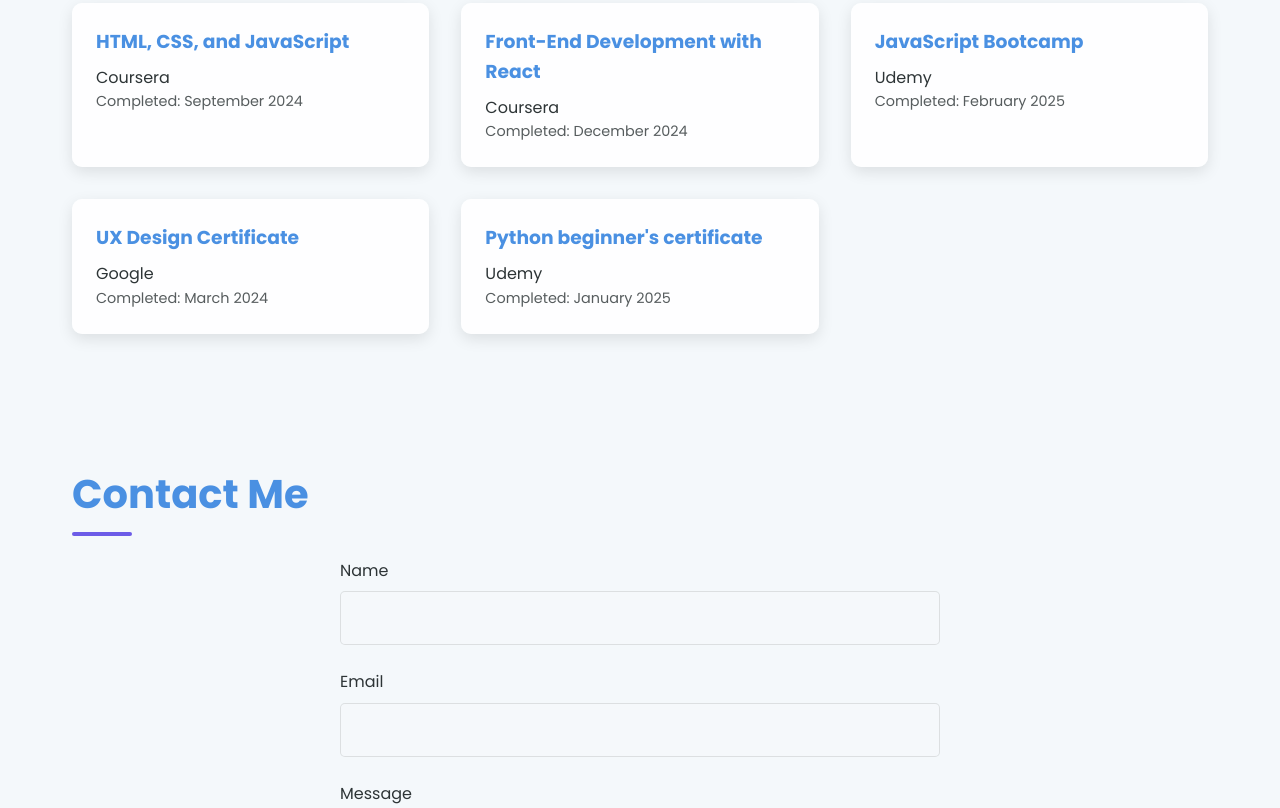
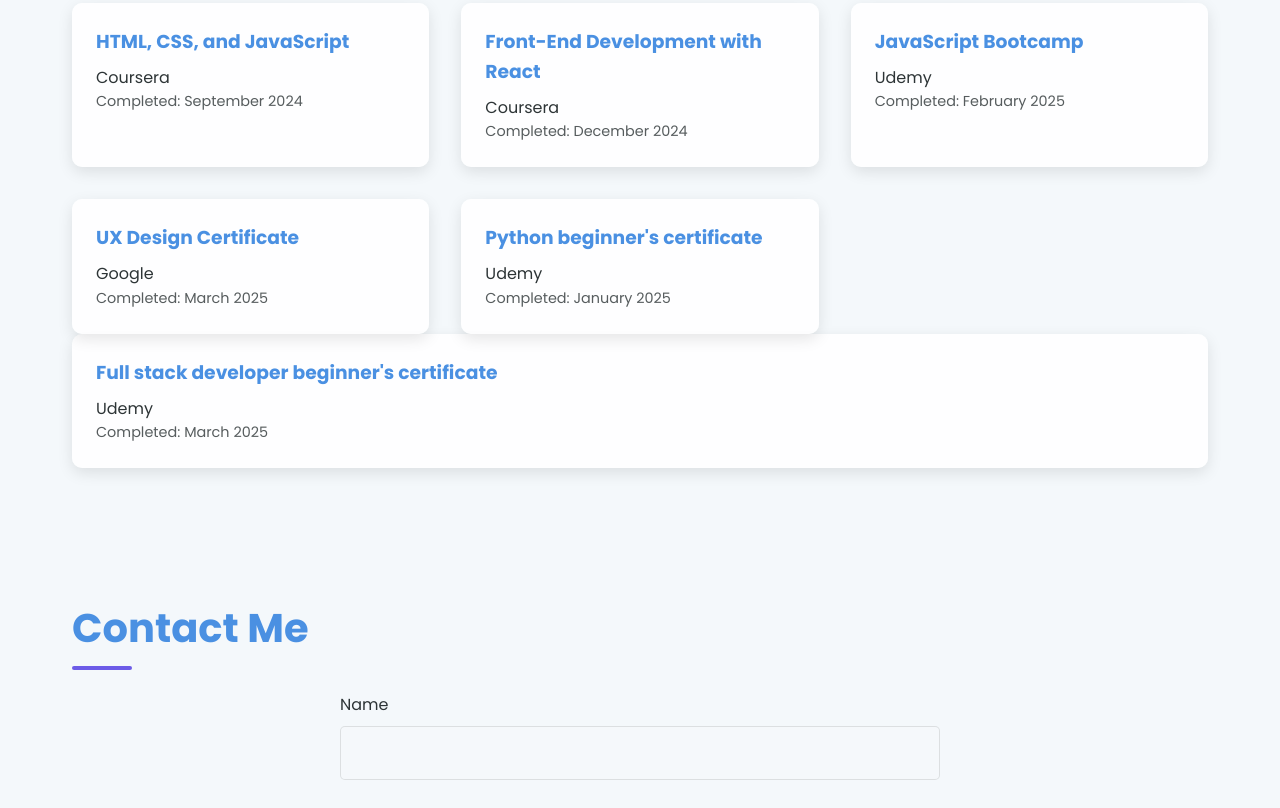
Before and after one commit to aryuchan/porfolio-webpage, a plain HTML site: page index.html in a window 1280 px wide. Shown: the part 1992-2800 px from the top of the page. Drawn offline with nearby package versions, Linux system fonts and the light colour scheme.

Commit message:
index.html

```diff
--- a/index.html
+++ b/index.html
@@ -734,12 +734,18 @@
         <div class="cert-card">
           <h3>UX Design Certificate</h3>
           <p>Google</p>
-          <p class="cert-date">Completed: March 2024</p>
+          <p class="cert-date">Completed: March 2025</p>
         </div>
         <div class="cert-card">
           <h3>Python beginner's certificate</h3>
           <p>Udemy</p>
           <p class="cert-date">Completed: January 2025</p>
+        </div>
+        </div>
+        <div class="cert-card">
+          <h3>Full stack developer beginner's certificate</h3>
+          <p>Udemy</p>
+          <p class="cert-date">Completed: March 2025</p>
         </div>
       </div>
     </section>
```
